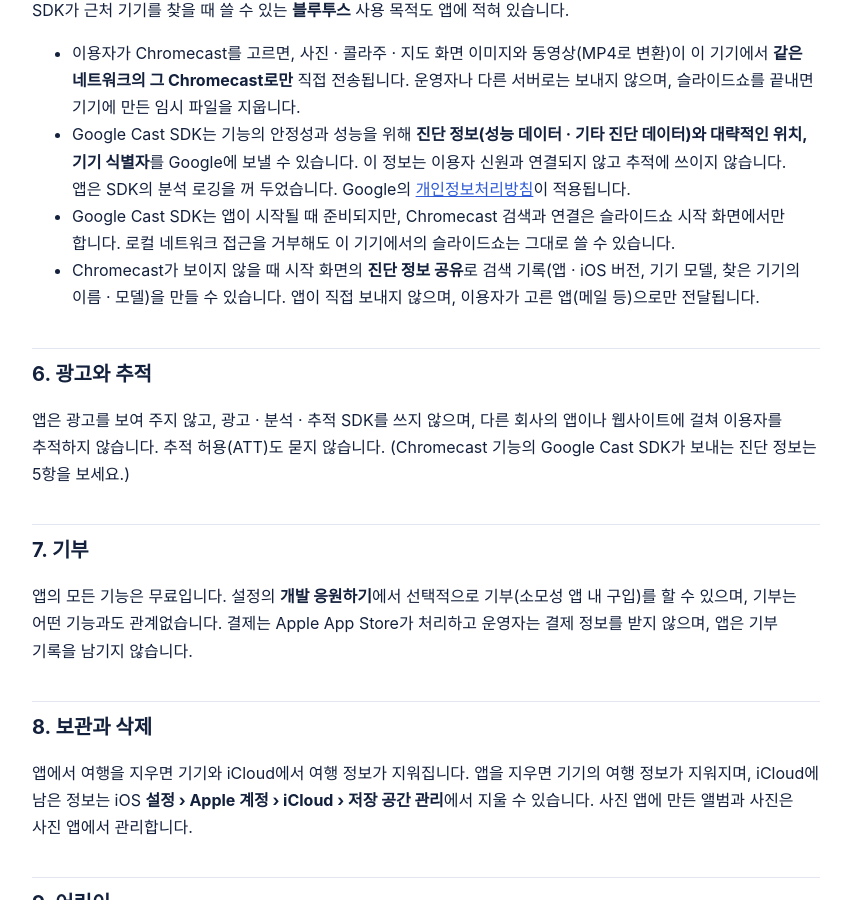
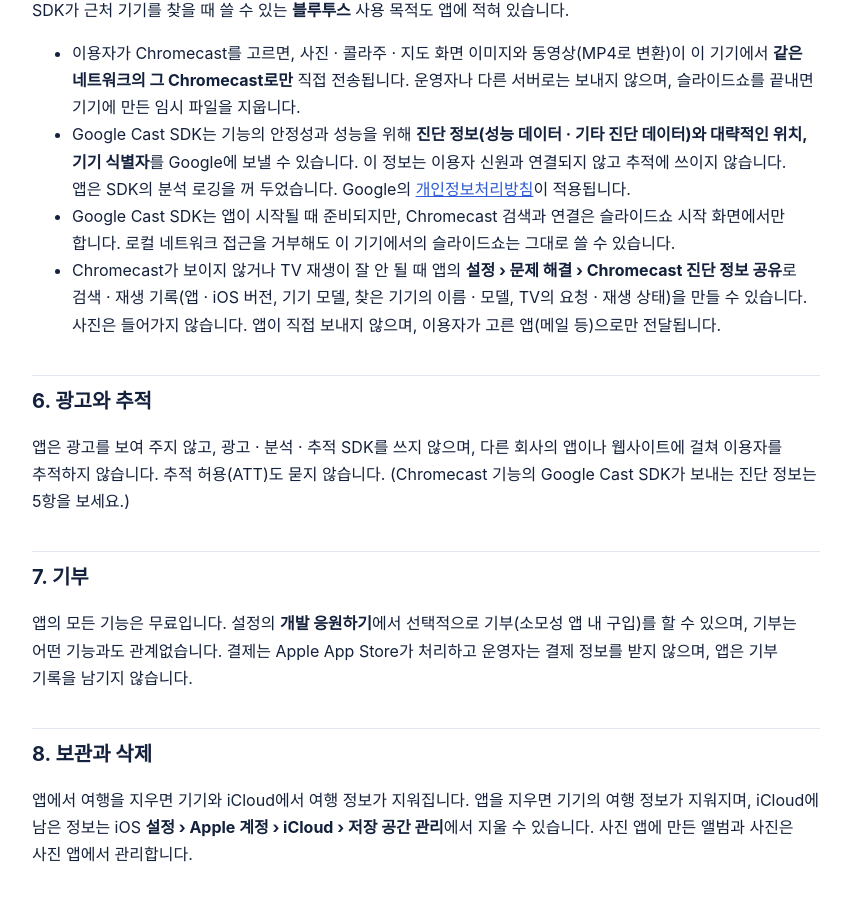
Before and after one commit to yjinchoi/tripphoto-support, a Jekyll site: the page built from privacy.md, in a window 1280 px wide and 900 px high, scrolled down 1361 px. Shown: the whole window, without its empty margins (214-1065 px from the left). Built offline with Jekyll 4.4.1, drawn with Linux system fonts in a browser that asks for light colours.

Commit message:
Privacy policy: Chromecast diagnostics are shared from Settings › Troubleshooting (search and playback log, no photos)
Co-Authored-By: Claude Opus 5.5 <noreply@anthropic.com>

```diff
--- a/privacy.md
+++ b/privacy.md
@@ -32,7 +32,7 @@ iCloud 동기화가 켜져 있으면(기본값, 설정에서 끌 수 있음) 여
 - 이용자가 Chromecast를 고르면, 사진 · 콜라주 · 지도 화면 이미지와 동영상(MP4로 변환)이 이 기기에서 **같은 네트워크의 그 Chromecast로만** 직접 전송됩니다. 운영자나 다른 서버로는 보내지 않으며, 슬라이드쇼를 끝내면 기기에 만든 임시 파일을 지웁니다.
 - Google Cast SDK는 기능의 안정성과 성능을 위해 **진단 정보(성능 데이터 · 기타 진단 데이터)와 대략적인 위치, 기기 식별자**를 Google에 보낼 수 있습니다. 이 정보는 이용자 신원과 연결되지 않고 추적에 쓰이지 않습니다. 앱은 SDK의 분석 로깅을 꺼 두었습니다. Google의 [개인정보처리방침](https://policies.google.com/privacy?hl=ko)이 적용됩니다.
 - Google Cast SDK는 앱이 시작될 때 준비되지만, Chromecast 검색과 연결은 슬라이드쇼 시작 화면에서만 합니다. 로컬 네트워크 접근을 거부해도 이 기기에서의 슬라이드쇼는 그대로 쓸 수 있습니다.
-- Chromecast가 보이지 않을 때 시작 화면의 **진단 정보 공유**로 검색 기록(앱 · iOS 버전, 기기 모델, 찾은 기기의 이름 · 모델)을 만들 수 있습니다. 앱이 직접 보내지 않으며, 이용자가 고른 앱(메일 등)으로만 전달됩니다.
+- Chromecast가 보이지 않거나 TV 재생이 잘 안 될 때 앱의 **설정 › 문제 해결 › Chromecast 진단 정보 공유**로 검색 · 재생 기록(앱 · iOS 버전, 기기 모델, 찾은 기기의 이름 · 모델, TV의 요청 · 재생 상태)을 만들 수 있습니다. 사진은 들어가지 않습니다. 앱이 직접 보내지 않으며, 이용자가 고른 앱(메일 등)으로만 전달됩니다.
 
 ## 6. 광고와 추적
 앱은 광고를 보여 주지 않고, 광고 · 분석 · 추적 SDK를 쓰지 않으며, 다른 회사의 앱이나 웹사이트에 걸쳐 이용자를 추적하지 않습니다. 추적 허용(ATT)도 묻지 않습니다. (Chromecast 기능의 Google Cast SDK가 보내는 진단 정보는 5항을 보세요.)
```
Also changed, not shown: en/privacy.md (+1 -1 lines).
